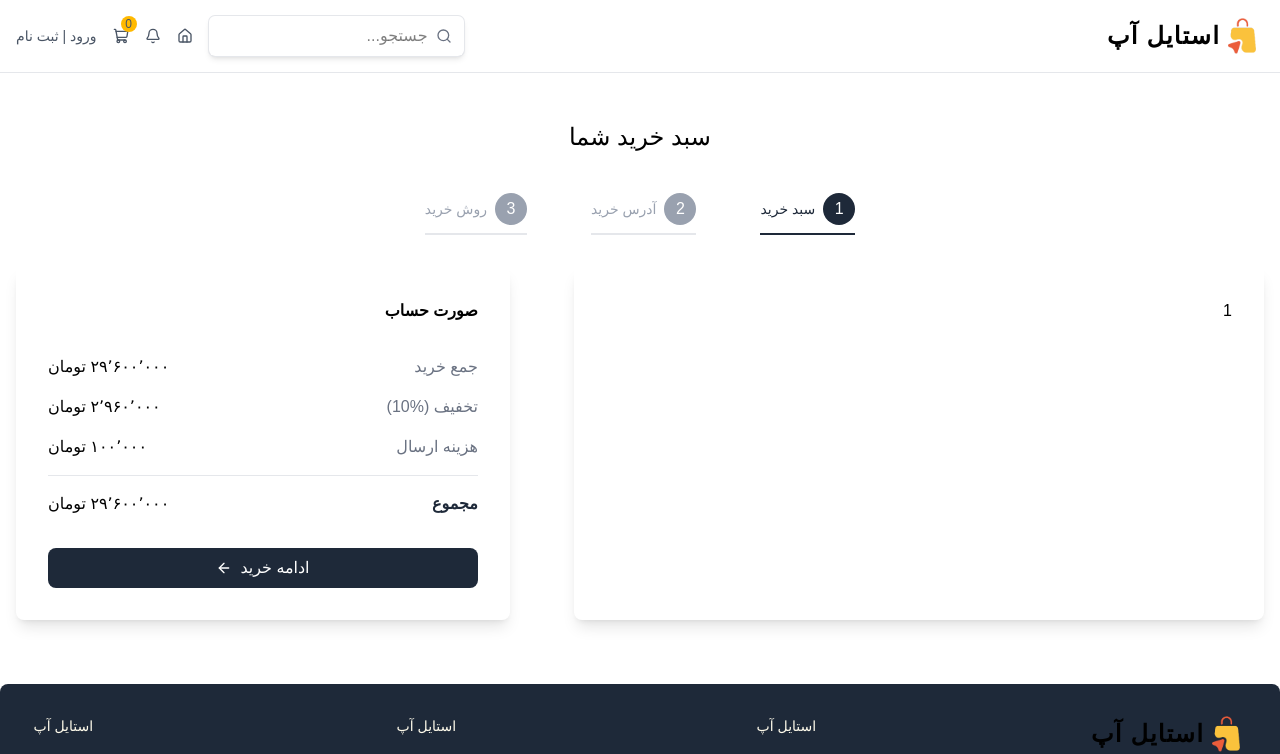
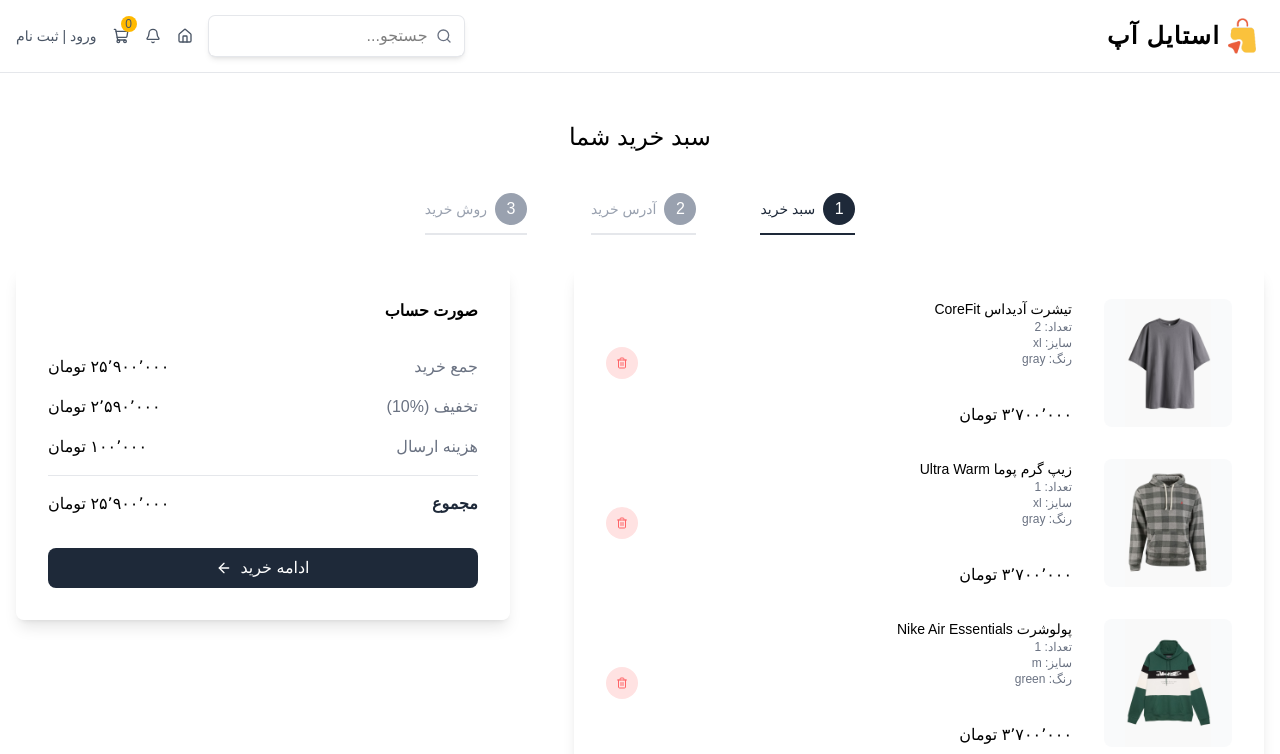
Before and after one commit to farhad-ahmadi-04/styleup, a Next.js app in the folder client/: page /cart in a window 1280 px wide. Shown: the top 754 px of the page. Built offline with nearby package versions, Linux system fonts and the light colour scheme; a web font is replaced by a local one.

Commit message:
feat: implement cart item display with delete functionality and integrate ShippingForm and PaymentForm components

```diff
--- a/client/src/app/cart/page.tsx
+++ b/client/src/app/cart/page.tsx
@@ -3,7 +3,11 @@
 import { CartItemType } from "@/types";
 import Container from "../components/container";
 import { useRouter, useSearchParams } from "next/navigation";
-import { ArrowLeft } from "lucide-react";
+import { ArrowLeft, Trash2 } from "lucide-react";
+import ShippingForm from "../components/shippingForm";
+import PaymentForm from "../components/paymentForm";
+import { useState } from "react";
+import Image from "next/image";
 
 const steps = [
   {
@@ -38,27 +42,9 @@ const cartItems: CartItemType[] = [
     },
     quantity: 2,
     selectedSize: "xl",
-    selectedColor: "black",
-  },
-  {
-    id: 1,
-    name: "تیشرت آدیداس CoreFit",
-    shortDescription:
-      "تیشرتی راحت و سبک با طراحی مدرن، مناسب استفاده روزمره و ورزشی.",
-    description:
-      "تیشرت آدیداس CoreFit با طراحی ساده و کاربردی، مناسب برای استفاده روزمره و فعالیت‌های ورزشی. پارچه نرم و راحت آن آزادی حرکت مناسبی فراهم می‌کند.",
-    price: 3700000,
-    sizes: ["s", "m", "l", "xl", "xxl"],
-    colors: ["gray", "purple", "green"],
-    images: {
-      gray: "/products/1g.png",
-      purple: "/products/1p.png",
-      green: "/products/1gr.png",
-    },
-    quantity: 1,
-    selectedSize: "l",
     selectedColor: "gray",
   },
+
   {
     id: 2,
     name: "زیپ گرم پوما Ultra Warm",
@@ -113,6 +99,7 @@ const cartItems: CartItemType[] = [
 function CartPage() {
   const searchparams = useSearchParams();
   const routed = useRouter();
+  const [shippingForm, setShippingForm] = useState(null);
 
   const activeStep = parseInt(searchparams.get("step") || "1");
 
@@ -142,14 +129,66 @@ function CartPage() {
               </div>
             ))}
           </div>
+
           {/* steps & details */}
           <div className="w-full flex flex-col lg:flex-row gap-16">
             {/* steps */}
-            <div className="w-full lg:w-7/12 shadow-lg vorder-1 vorder-gray-100 p-8 rounded-lg flex felx-col gap-8">
-              1
+            <div className="w-full lg:w-7/12 shadow-lg vorder-1 vorder-gray-100 p-8 rounded-lg flex flex-col gap-8">
+              {activeStep === 1 ? (
+                cartItems.map((item) => (
+                  <div
+                    className="flex items-center justify-between"
+                    key={item.id}
+                  >
+                    {/* image & details item */}
+                    <div className="flex gap-8">
+                      {/* iamge */}
+                      <div className="relative w-32 h-32 bg-gray-50 rounded-lg overflow-hidden">
+                        <Image
+                          src={item.images[item.selectedColor]}
+                          alt={item.name}
+                          fill
+                          className="object-contain"
+                        />
+                      </div>
+                      {/* details */}
+                      <div className="flex flex-col justify-between">
+                        <div className="flexflex-col gap-1">
+                          <p className="text-sm font-medium">{item.name}</p>
+                          <p className="text-xs text-gray-500">
+                            تعداد: {item.quantity}
+                          </p>
+                          <p className="text-xs text-gray-500">
+                            سایز: {item.selectedSize}
+                          </p>
+                          <p className="text-xs text-gray-500">
+                            رنگ: {item.selectedColor}
+                          </p>
+                        </div>
+                        <p className="font-medium">
+                          {item.price.toLocaleString("fa-IR")} تومان
+                        </p>
+                      </div>
+                    </div>
+                    {/* delet button */}
+                    <button className="w-8 h-8 rounded-full bg-red-100 hover:bg-red-200 transition-all duration-300 text-red-400 flex items-center justify-center cursor-pointer">
+                      <Trash2 className="w-3 h-3" />
+                    </button>
+                  </div>
+                ))
+              ) : activeStep === 2 ? (
+                <ShippingForm />
+              ) : activeStep === 3 && shippingForm ? (
+                <PaymentForm />
+              ) : (
+                <p className="text-sm text-gray-500">
+                  برای ادامه لصفا مشخصات خود را تکمیل کنید.
+                </p>
+              )}
             </div>
-            {/* d etails */}
-            <div className="w-full lg:w-5/12 shadow-lg vorder-1 vorder-gray-100 p-8 rounded-lg flex flex-col gap-8">
+
+            {/* details */}
+            <div className="w-full lg:w-5/12 shadow-lg vorder-1 vorder-gray-100 p-8 rounded-lg flex flex-col gap-8 h-max sticky top-0 left-0">
               <h2 className="font-semibold">صورت حساب</h2>
               <div className="flex flex-col gap-4">
                 <div className="flex justify-between">
```
